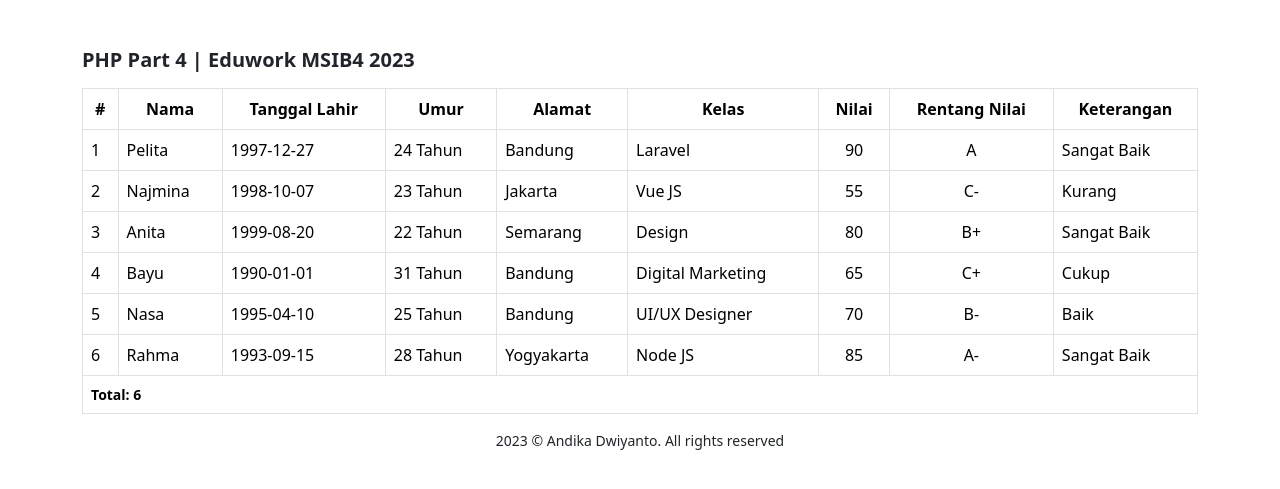
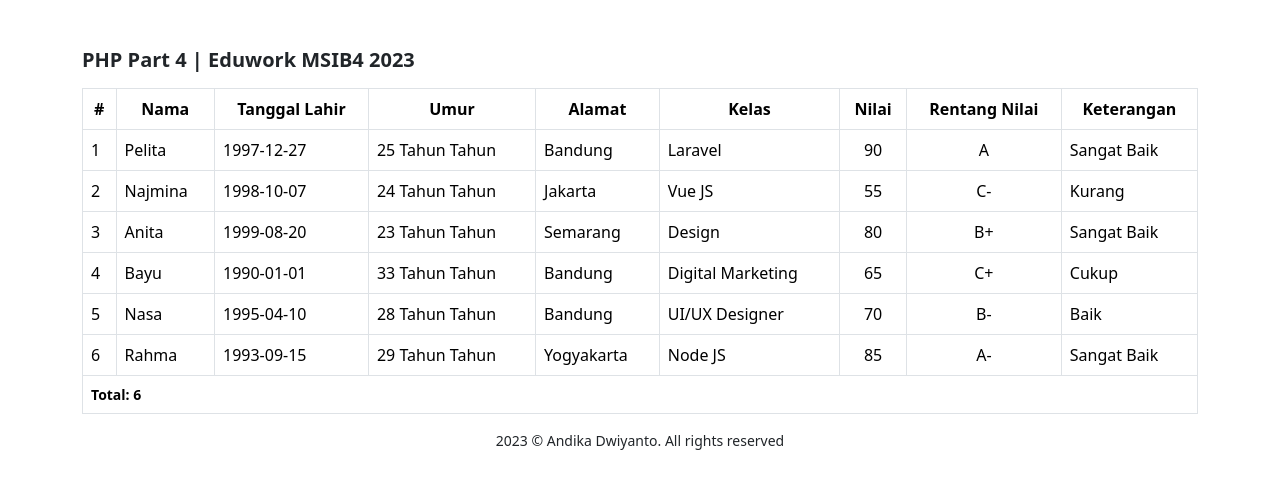
Before and after one commit to andik71/eduwork-msib4, a PHP site: page / in a window 1280 px wide. Shown: the top 489 px of the page. Run offline with PHP 8.4, Linux system fonts and the light colour scheme.

Commit message:
update index v.2

```diff
--- a/php_part4/index.php
+++ b/php_part4/index.php
@@ -50,6 +50,10 @@ $data = json_decode($arr, true);
                 // Variable $no berperan sebagai penomoran
                 $no = 1;
                 foreach ($data as $row) { // Perulangan foreach
+                    // Perhitungan Umur
+                    $tgl_lahir = new datetime($row['tanggal_lahir']);
+                    $currentDate = new datetime();
+                    $umur = $currentDate->diff($tgl_lahir);
 
                     // ternary
                     $warna = ($row['umur'] % 2 == 0) ? 'bg-warning' : 'bg-info' ;
@@ -105,7 +109,7 @@ $data = json_decode($arr, true);
                     <td><?= $no++ ?></td>
                     <td><?= $row['nama'] ?></td>
                     <td><?= $row['tanggal_lahir'] ?></td>
-                    <td><?= $row['umur'] ?> Tahun</td>
+                    <td><?= $umur->y . ' Tahun' ?> Tahun</td>
                     <td><?= $row['alamat'] ?></td>
                     <td><?= $row['kelas'] ?></td>
                     <td class="text-center"><?= number_format($row['nilai']) ?></td>
```
